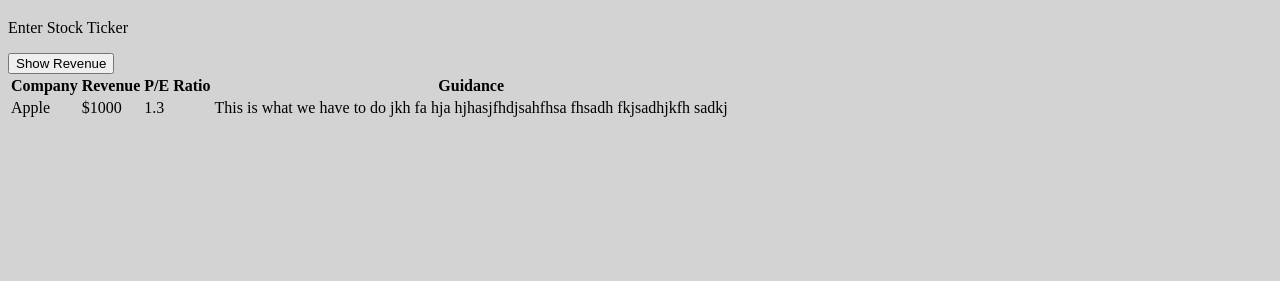
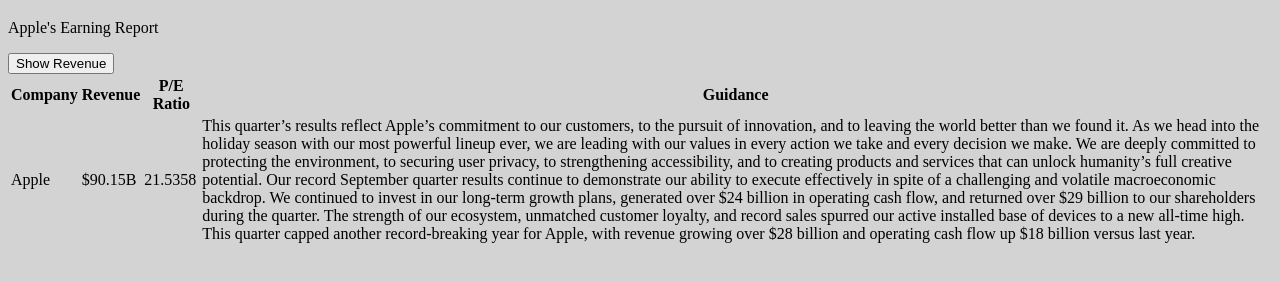
Before and after one commit to sezasada/HTML-CSS-Review-, a plain HTML site: page index.html in a window 1280 px wide. Both pictures are taken after a click on the button "Show Revenue". Shown: the part 61-342 px from the top of the page. Drawn offline with Linux system fonts and the light colour scheme.

Commit message:
update js
added some guidance

```diff
--- a/index.html
+++ b/index.html
@@ -12,7 +12,7 @@
             <h1>Stock Earnings Reports</h1>
         </header>
         <main>
-            <p>Enter Stock Ticker</p>
+            <p>Apple's Earning Report</p>
             <button id="button">Show Revenue</button>
             <table id="revenue-table">
               <tr>
--- a/script.js
+++ b/script.js
@@ -4,8 +4,8 @@
 
 function displayRevenue() {
     // Placeholder value for revenue
-    let revenue = 1000;
-    let peRatio = 1.3;
+    let revenue = '90.15B';
+    let peRatio = 21.5358;
 
     // Create a new table row
     let row = document.createElement("tr");
@@ -25,7 +25,7 @@
     row.appendChild(peRatioCell);
 
     let guidanceCell = document.createElement("td");
-    guidanceCell.innerHTML = "This is what we have to do jkh fa hja hjhasjfhdjsahfhsa fhsadh fkjsadhjkfh sadkj";
+    guidanceCell.innerHTML = "This quarter’s results reflect Apple’s commitment to our customers, to the pursuit of innovation, and to leaving the world better than we found it. As we head into the holiday season with our most powerful lineup ever, we are leading with our values in every action we take and every decision we make. We are deeply committed to protecting the environment, to securing user privacy, to strengthening accessibility, and to creating products and services that can unlock humanity’s full creative potential. Our record September quarter results continue to demonstrate our ability to execute effectively in spite of a challenging and volatile macroeconomic backdrop. We continued to invest in our long-term growth plans, generated over $24 billion in operating cash flow, and returned over $29 billion to our shareholders during the quarter. The strength of our ecosystem, unmatched customer loyalty, and record sales spurred our active installed base of devices to a new all-time high. This quarter capped another record-breaking year for Apple, with revenue growing over $28 billion and operating cash flow up $18 billion versus last year.";
     row.appendChild(guidanceCell);
 
     // Add the new row to the table
```
